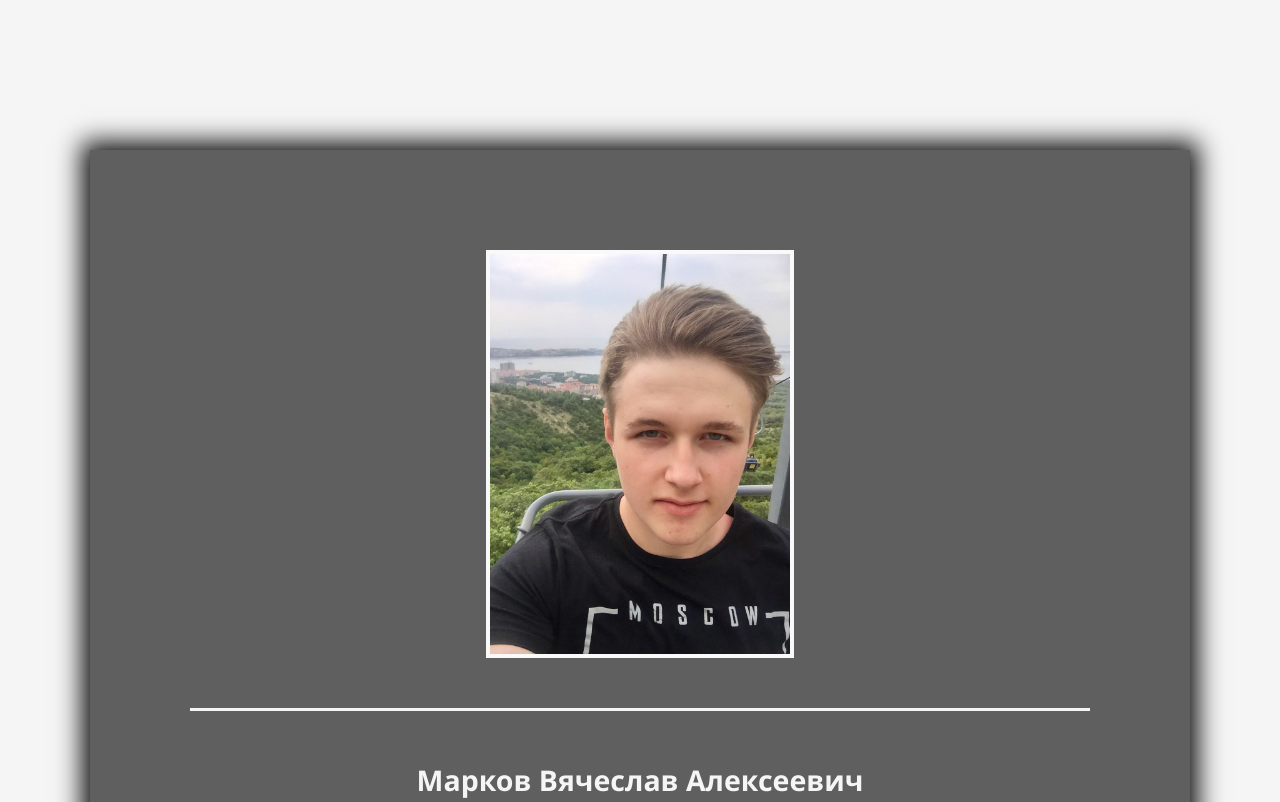
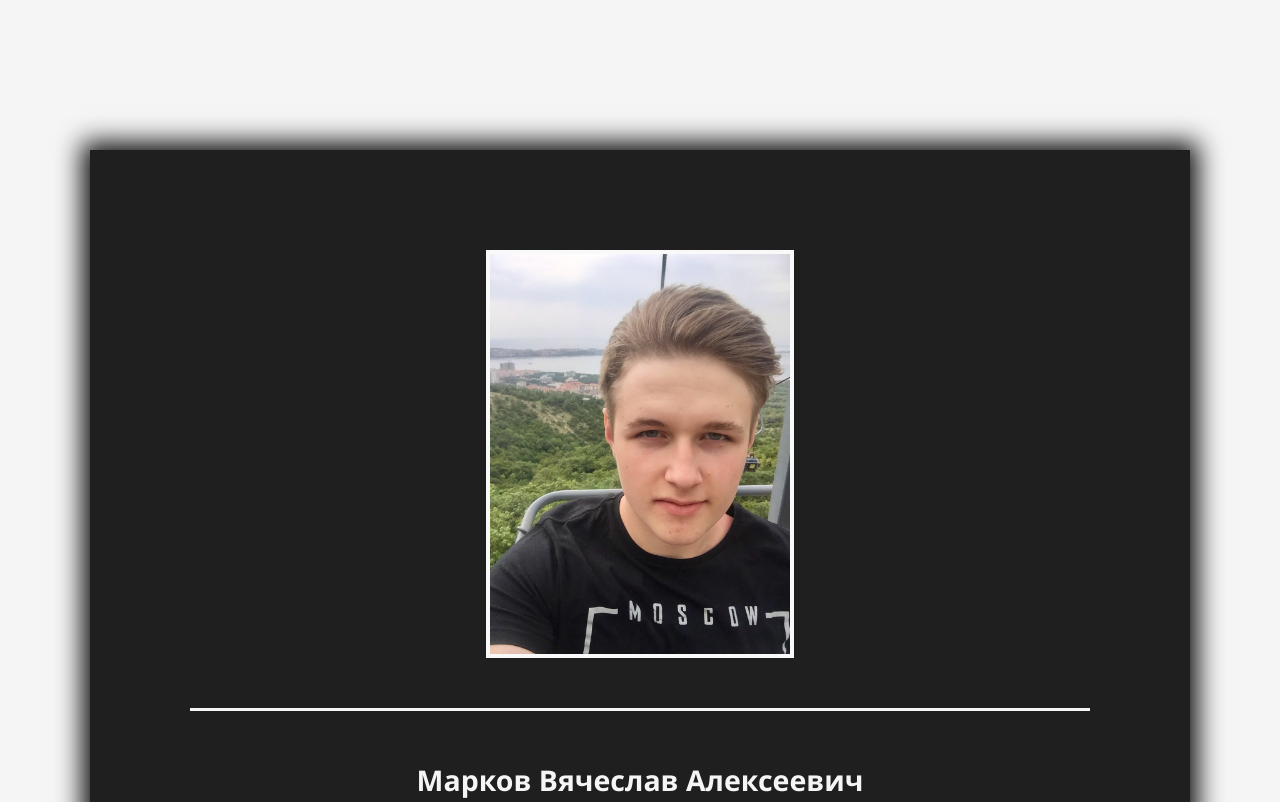
Before and after one commit to MrStinlock/webresumeslava, a plain HTML site: page index.html in a window 1280 px wide. Shown: the top 802 px of the page. Drawn offline with Linux system fonts and the light colour scheme.

Commit message:
Update style.css

```diff
--- a/style.css
+++ b/style.css
@@ -20,7 +20,7 @@ li {list-style: none;}
 	width: 1000px;
 	height: 1600px;
 
-	background: #5F5F5F;
+	background: #1F1F1F;
 	box-shadow: 0 0 3vh 1vh #0F0F0F;
 }
 
```
